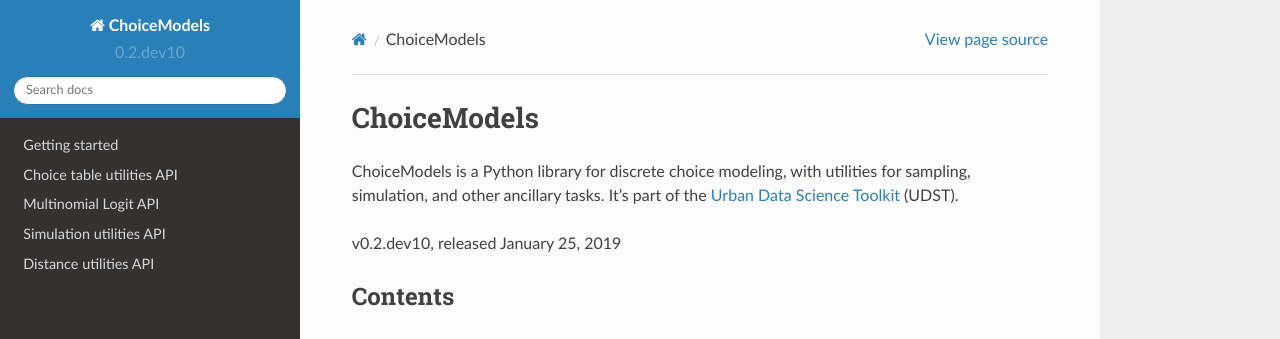
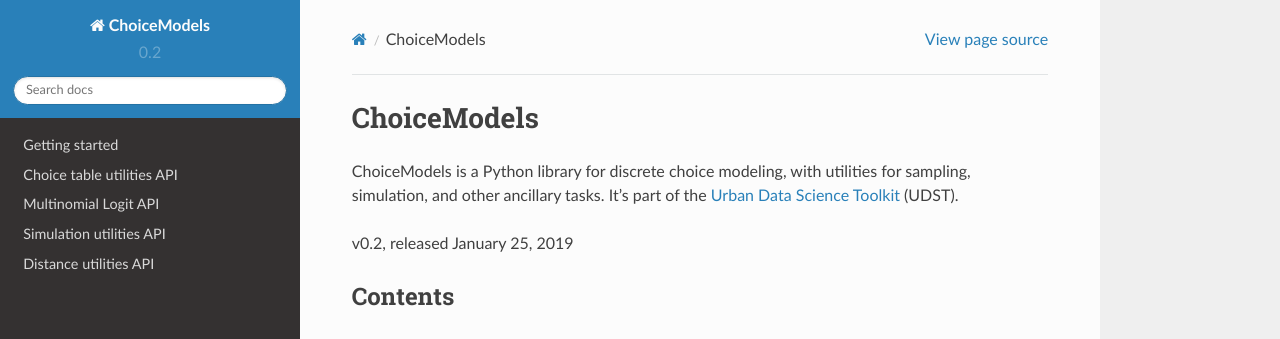
Before and after one commit to UDST/choicemodels, a Sphinx documentation site: the page built from docs/source/index.rst, in a window 1280 px wide and 993 px high. Shown: the top 339 px of the window. Built offline with Sphinx 7.4.7 and the Read the Docs theme 2.0.0, drawn with Linux system fonts in a browser that asks for light colours.

Commit message:
Updating version

```diff
--- a/choicemodels/__init__.py
+++ b/choicemodels/__init__.py
@@ -3,4 +3,4 @@
 
 from .mnl import MultinomialLogit, MultinomialLogitResults
 
-version = __version__ = '0.2.dev10'
+version = __version__ = '0.2'
--- a/docs/source/index.rst
+++ b/docs/source/index.rst
@@ -8,7 +8,7 @@ ChoiceModels
 
 ChoiceModels is a Python library for discrete choice modeling, with utilities for sampling, simulation, and other ancillary tasks. It's part of the `Urban Data Science Toolkit <https://github.com/udst>`__ (UDST).
 
-v0.2.dev10, released January 25, 2019
+v0.2, released January 25, 2019
 
 
 Contents
--- a/setup.py
+++ b/setup.py
@@ -10,7 +10,7 @@ install_requires = [item.strip() for item in install_requires]
 
 setup(
     name='choicemodels',
-    version='0.2.dev10',
+    version='0.2',
     description='Tools for discrete choice estimation',
     long_description=long_description,
     author='UDST',
```
Also changed, not shown: CHANGELOG.md (+4 -0 lines).
